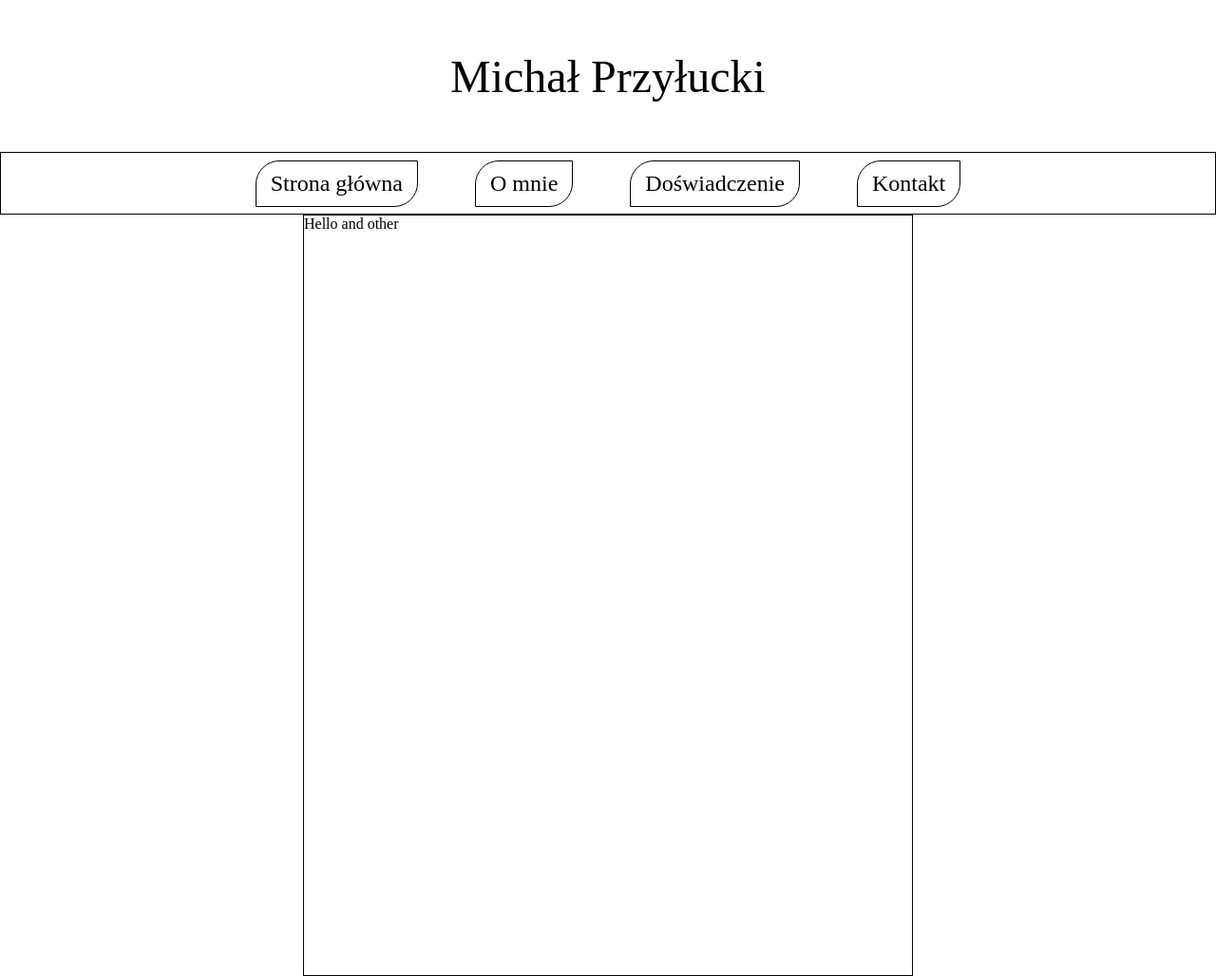
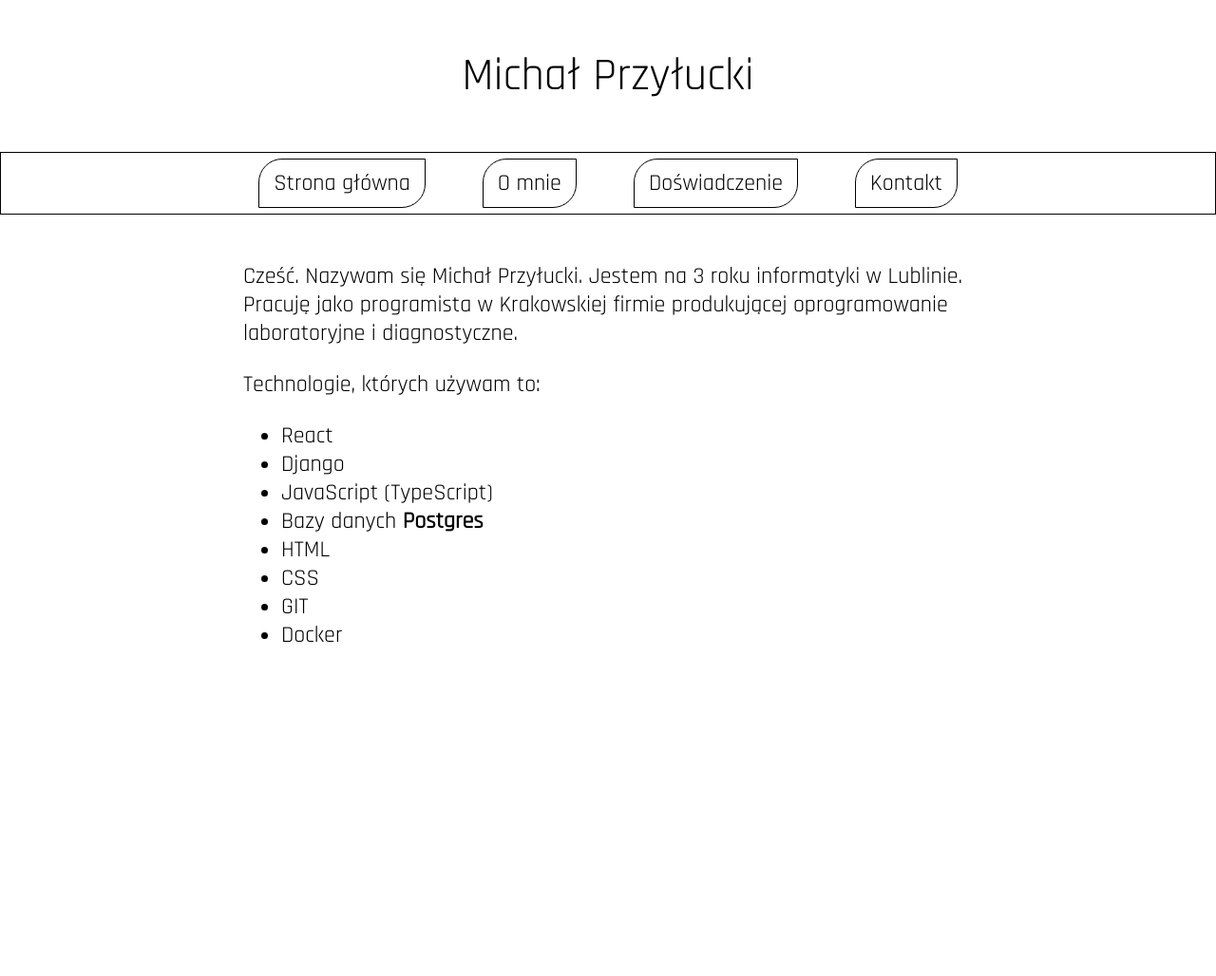
Before and after one commit to MichalPrzyl/projektowanieWWW, a plain HTML site: page index.html in a window 1280 px wide. Shown: the whole page at 95% size. Drawn offline with Linux system fonts and the light colour scheme.

Commit message:
before_icons

```diff
--- a/index.html
+++ b/index.html
@@ -4,6 +4,9 @@
 <head>
     <title>Projektowanie WWW - laboratoria</title>
     <link rel="stylesheet" href="style.css" />
+    <link rel="preconnect" href="https://fonts.googleapis.com">
+    <link rel="preconnect" href="https://fonts.gstatic.com" crossorigin>
+    <link href="https://fonts.googleapis.com/css2?family=Rajdhani&display=swap" rel="stylesheet">
 </head>
 
 <body>
@@ -20,7 +23,22 @@
         </div>
 
         <div class="main-content">
-            Hello and other
+            <p>Cześć. Nazywam się Michał Przyłucki. Jestem na 3 roku informatyki w Lublinie. Pracuję jako programista w
+                Krakowskiej firmie produkującej oprogramowanie laboratoryjne i diagnostyczne.
+            </p>
+            <p>
+                Technologie, których używam to:
+                <ul>
+                    <li>React</li>
+                    <li>Django</li>
+                    <li>JavaScript (TypeScript)</li>
+                    <li>Bazy danych <b>Postgres</b></li>
+                    <li>HTML</li>
+                    <li>CSS</li>
+                    <li>GIT</li>
+                    <li>Docker</li>
+                </ul>
+            </p>
         </div>
     </div>
 </body>
--- a/style.css
+++ b/style.css
@@ -1,6 +1,7 @@
 body, html{
     margin: 0;
     height: 100%;
+    font-family: "Rajdhani", sans-serif;
 }
 
 .container{
@@ -40,7 +41,9 @@ body, html{
 
 .main-content{
     height: 100%;
-    width: 50%;
-    border: 1px solid black;
-    margin: 0 auto;
+
+    width: 60%;
+    /* border: 1px solid black; */
+    font-size: 1.5em;
+    margin: 50px auto 0 auto;
 }
```
